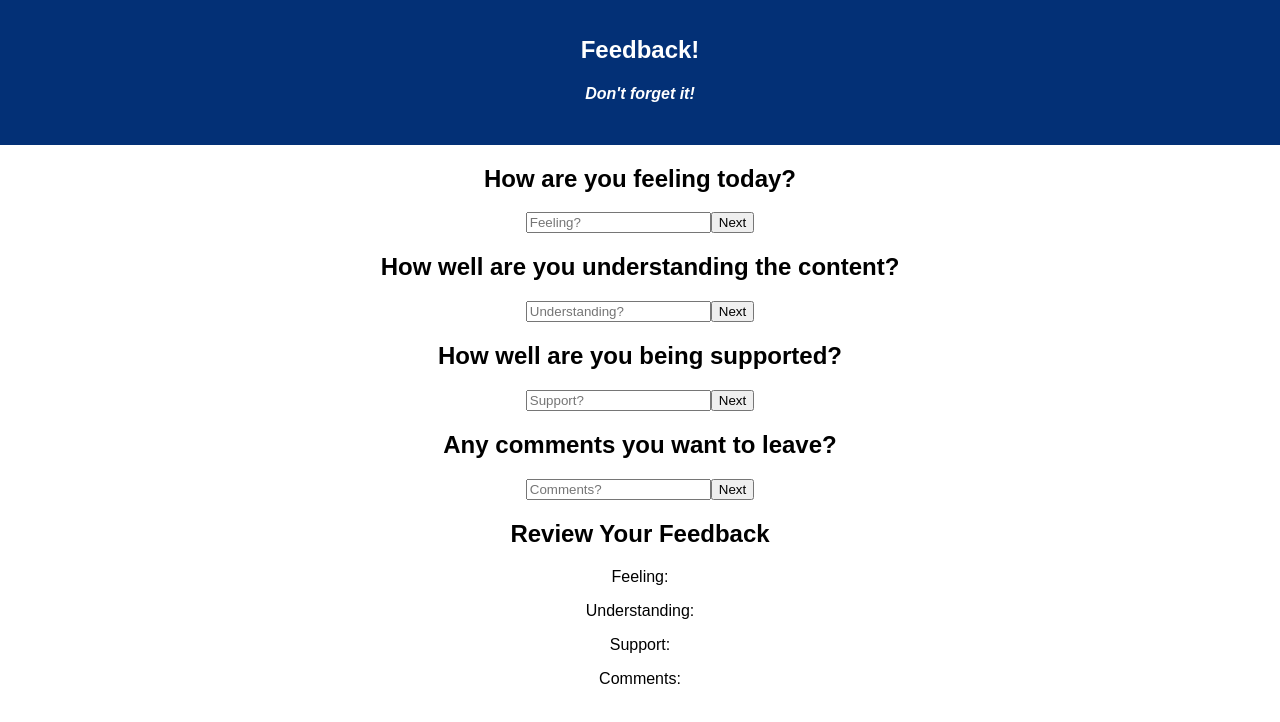
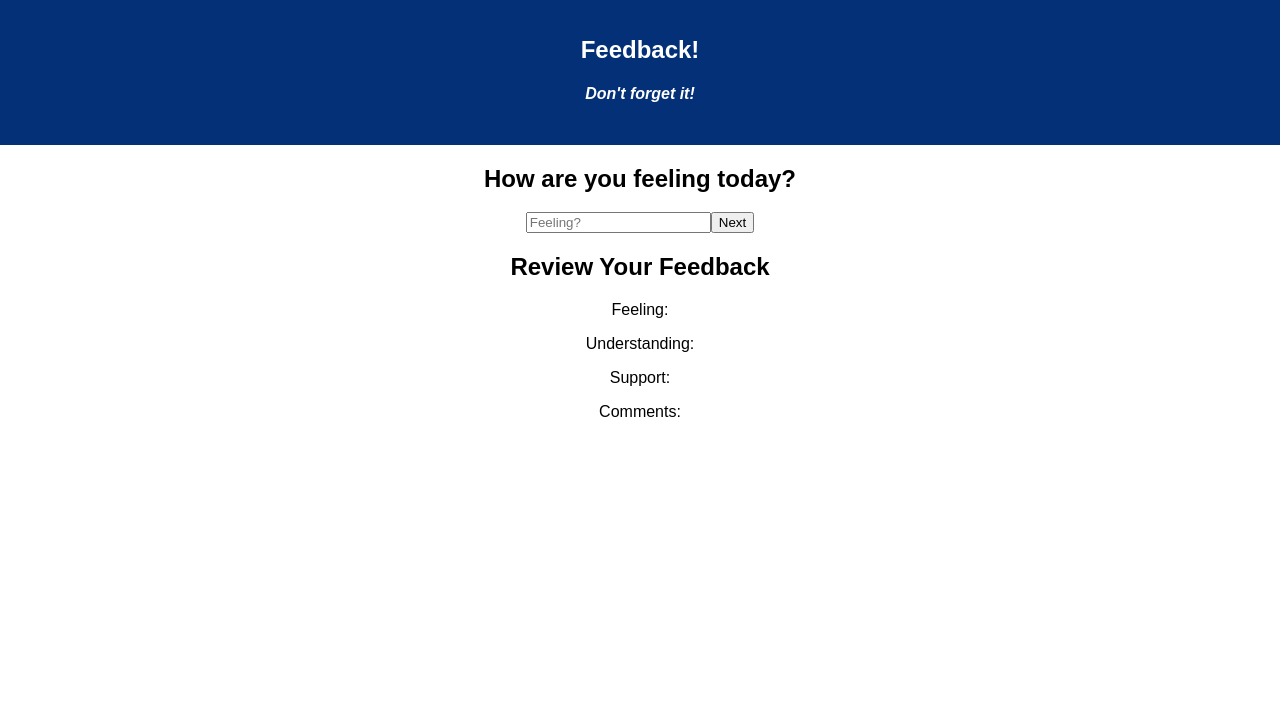
Before and after one commit to mkbaker/redux-feedback-loop, a React (Create React App) app: page / in a window 1280 px wide. Shown: the top 722 px of the page. Built offline with nearby package versions, Linux system fonts and the light colour scheme.

Commit message:
add Routes

```diff
--- a/package.json
+++ b/package.json
@@ -9,6 +9,7 @@
     "react": "^16.8.6",
     "react-dom": "^16.8.6",
     "react-redux": "^7.1.0",
+    "react-router-dom": "^5.0.1",
     "react-scripts": "^3.0.1",
     "redux": "^4.0.1",
     "redux-logger": "^3.0.6"
--- a/src/components/App/App.js
+++ b/src/components/App/App.js
@@ -1,4 +1,5 @@
 import React, { Component } from 'react';
+import { HashRouter as Router, Route, Link } from 'react-router-dom';
 import axios from 'axios';
 import './App.css';
 
@@ -17,13 +18,15 @@ class App extends Component {
           <h1 className="App-title">Feedback!</h1>
           <h4><i>Don't forget it!</i></h4>
         </header>
-        <HowAreYouFeeling />
-        <Understanding />
-        <Support />
-        <Comments />
-        <ReviewYourFeedback />
+        <Router>
+          <Route path ="/" exact ={true} component={HowAreYouFeeling}/>
+          <Route path = "/understanding" component={Understanding} />
+          <Route path = "/support" component={Support} />
+          <Route path = "/comments" component={Comments} />
+          <ReviewYourFeedback />
+        </Router>
 
-        <br/>
+        <br />
       </div>
     );
   }
```
Also changed, not shown: 1 other file (tests, documents, lock files or other folders).
